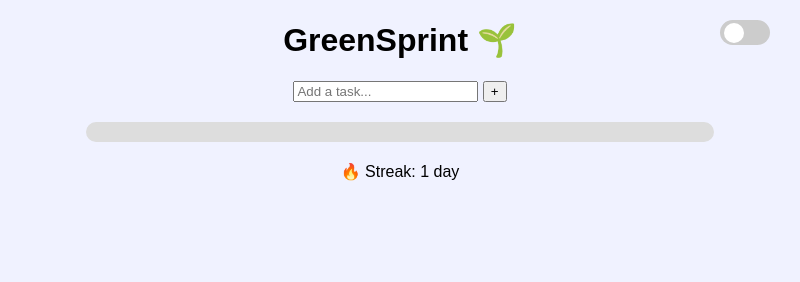
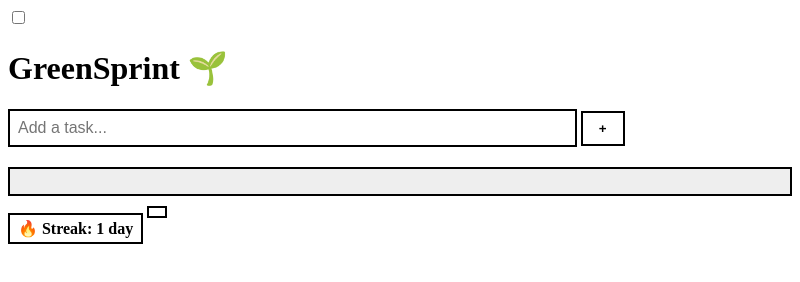
Before and after one commit to nsdivyasingh/GreenSprint, an Electron app: page index.html in a window 800 px wide. Drawn offline with Linux system fonts and the light colour scheme.

Commit message:
Update style.css

```diff
--- a/style.css
+++ b/style.css
@@ -1,72 +1,81 @@
+<link href="https://fonts.googleapis.com/css2?family=IBM+Plex+Mono&display=swap" rel="stylesheet">
+/* Base Layout */
 body {
-  font-family: 'Poppins', sans-serif;
-  text-align: center;
-  background-color: #f0f2ff;
+  background-color: #fefefe;
+  color: #000;
+  font-family: 'IBM Plex Mono', monospace;
+  margin: 0;
+  padding: 2rem;
 }
 
-#taskList li.completed {
-  text-decoration: line-through;
-  opacity: 0.6;
+/* Tasks */
+#taskList li {
+  background: #fff;
+  border: 2px solid #000;
+  padding: 12px;
+  margin: 8px 0;
+  cursor: pointer;
+  font-size: 16px;
+  transition: background 0.2s;
 }
 
+#taskList li:hover {
+  background-color: #ff0;
+}
+
+.completed {
+  background-color: #ccc;
+  text-decoration: line-through;
+  border-color: #000;
+}
+
+/* Input and Buttons */
+#taskInput {
+  border: 2px solid #000;
+  padding: 8px;
+  font-size: 16px;
+  width: 70%;
+}
+
+button {
+  background: #fff;
+  border: 2px solid #000;
+  padding: 8px 16px;
+  cursor: pointer;
+  font-weight: bold;
+  transition: background 0.2s;
+}
+
+button:hover {
+  background-color: #0ff;
+}
+
+/* Progress Bar */
 #progressContainer {
-  width: 80%;
-  height: 20px;
-  background-color: #ddd;
-  margin: 20px auto;
-  border-radius: 10px;
+  background: #eee;
+  border: 2px solid #000;
+  margin-top: 20px;
+  height: 25px;
 }
 
 #progressBar {
+  background: #000;
   height: 100%;
   width: 0%;
-  background-color: #84cc16;
-  border-radius: 10px;
-  transition: width 0.4s ease;
 }
 
-/* Toggle Switch */
-.switch {
-  position: absolute;
-  top: 20px;
-  right: 30px;
-}
-.switch input {
-  display: none;
-}
-.slider {
-  width: 50px;
-  height: 25px;
-  background-color: #ccc;
-  border-radius: 34px;
+/* Score & Streak */
+#scoreDisplay,
+#streakDisplay {
+  font-weight: bold;
+  margin-top: 10px;
+  border: 2px solid #000;
   display: inline-block;
-  position: relative;
-  cursor: pointer;
-}
-.slider:before {
-  content: "";
-  position: absolute;
-  width: 20px;
-  height: 20px;
-  left: 4px;
-  bottom: 2.5px;
-  background-color: white;
-  border-radius: 50%;
-  transition: 0.3s;
-}
-input:checked + .slider:before {
-  transform: translateX(24px);
-}
-input:checked + .slider {
-  background-color: #222;
+  padding: 4px 8px;
+  background: #fff;
 }
 
-/* Themes */
-body.light-mode {
-  background-color: #f0f2ff;
-  color: #000;
+/* Theme Toggle - optional neobrutalized */
+#themeToggle {
+  accent-color: #000;
 }
-body.dark-mode {
-  background-color: #1e1e1e;
-  color: #fff;
-}
```
